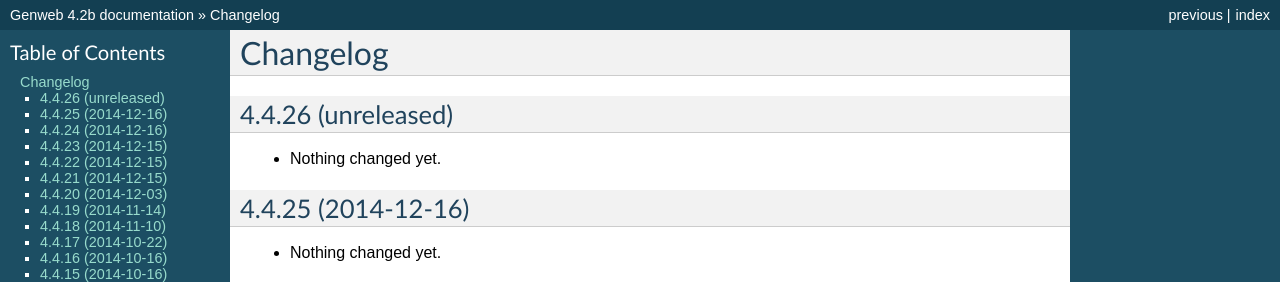
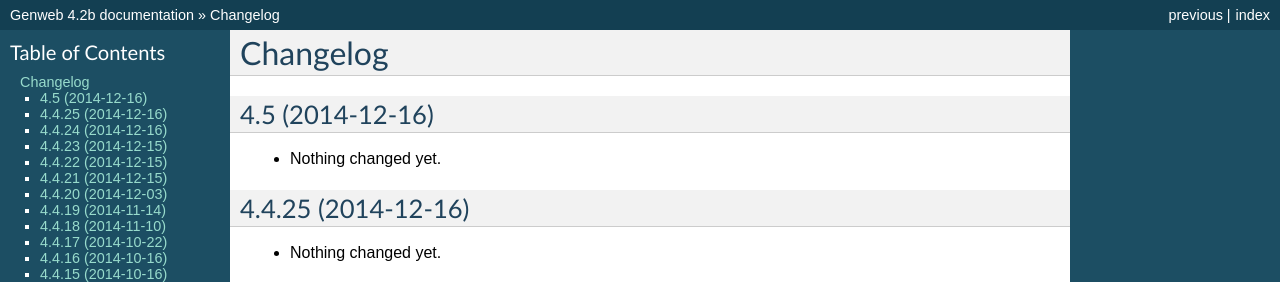
Before and after one commit to UPCnet/genweb.core, a Sphinx documentation site: the page built from docs/HISTORY.rst, in a window 1280 px wide and 900 px high. Shown: the top 282 px of the window. Built offline with Sphinx 7.4.7, drawn with Linux system fonts in a browser that asks for light colours.

Commit message:
Preparing release 4.5

```diff
--- a/docs/HISTORY.rst
+++ b/docs/HISTORY.rst
@@ -1,8 +1,8 @@
 Changelog
 =========
 
-4.4.26 (unreleased)
--------------------
+4.5 (2014-12-16)
+----------------
 
 - Nothing changed yet.
 
--- a/setup.py
+++ b/setup.py
@@ -1,7 +1,7 @@
 from setuptools import setup, find_packages
 import os
 
-version = '4.4.26.dev0'
+version = '4.5'
 
 README = open("README.rst").read()
 HISTORY = open(os.path.join("docs", "HISTORY.rst")).read()
```
